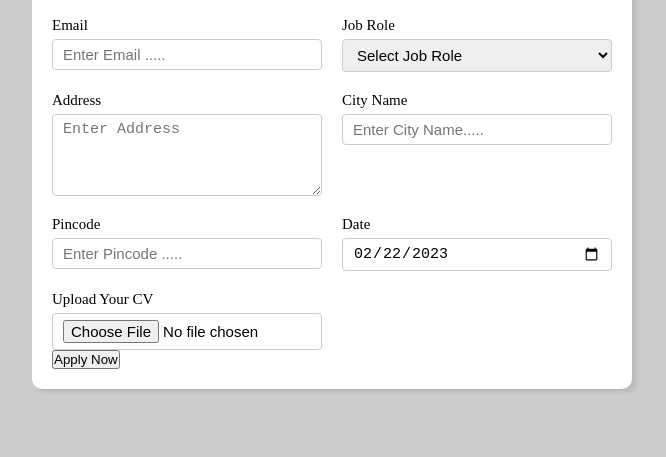
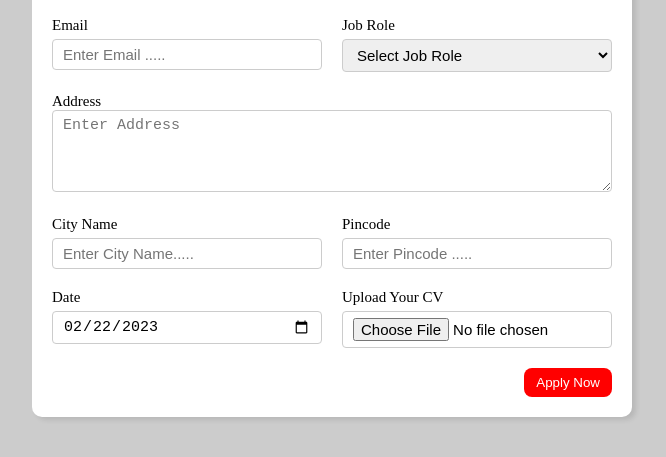
Before and after one commit to 0tym/project-2-job-application, a plain HTML site: page index.html in a window 1280 px wide. Shown: the part 183-640 px from the top of the page, without its empty margins (308-974 px from the left). Drawn offline with Linux system fonts and the light colour scheme.

Commit message:
update css done

```diff
--- a/index.html
+++ b/index.html
@@ -44,7 +44,7 @@
                             <option value="">Fullstack Developer</option>
                         </select>
                     </div>
-                    <div class="form_control">
+                    <div class="textarea_control">
                         <label for="address">Address</label>
                         <textarea
                         id="address"
--- a/style.css
+++ b/style.css
@@ -52,5 +52,39 @@ input, select, textarea{
     font-size: 15px;
 }
 input:focus {
+outline: rgb(233, 10, 10);
 outline-color: rgb(255, 55, 0);
 }
+
+.button_container{
+    display: flex;
+    justify-content: end;
+    margin-top: 20px;
+}
+button{
+    background-color: red;
+    border: transparent solid 2px;
+    padding: 5px 10px;
+    color: white;
+    border-radius: 8px;
+    transition: .3s ease-in;
+}
+button:hover{
+    background-color: #ccc;
+    color: red;
+    border: 2px solid black;
+    transition: .3s ease-out;
+    cursor: pointer;
+}
+.textarea_control{
+    grid-column: 1/span 2;
+}
+.textarea_control textarea{
+    width: 100%;
+}
+
+@media (max-width:460px) {
+    .textarea_control{
+        grid-column: 1/span 1;
+
+}
```
